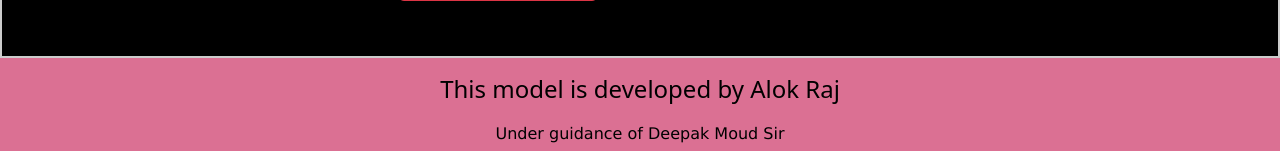
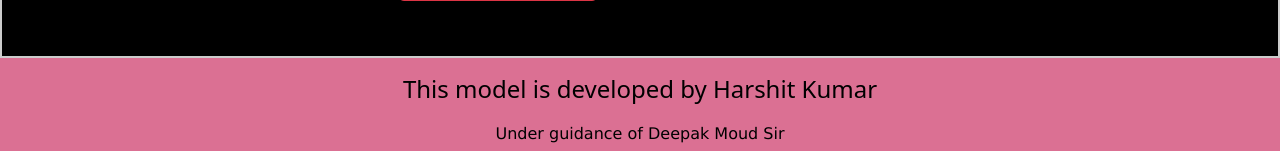
Before and after one commit to Harshit7979/project-7-minor, a Flask app: page / in a window 1280 px wide. Shown: the part 1069-1236 px from the top of the page. Run offline with Flask 2, Linux system fonts and the light colour scheme; parts of the project's set-up code (start-up, migrations or seed data) failed here and were passed over.

Commit message:
Update index.html

```diff
--- a/templates/index.html
+++ b/templates/index.html
@@ -171,7 +171,7 @@
 
     <div class="tail">
         <h4>
-            This model is developed by Alok Raj
+            This model is developed by Harshit Kumar
         </h4>
         <p>
             Under guidance of Deepak Moud Sir
```
